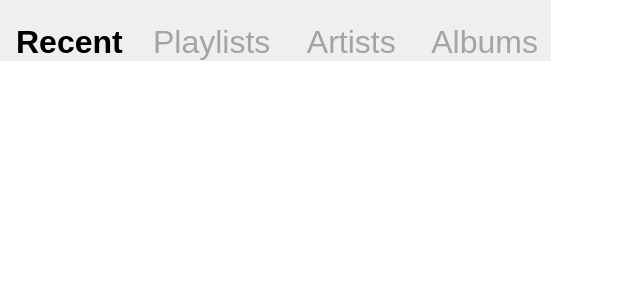
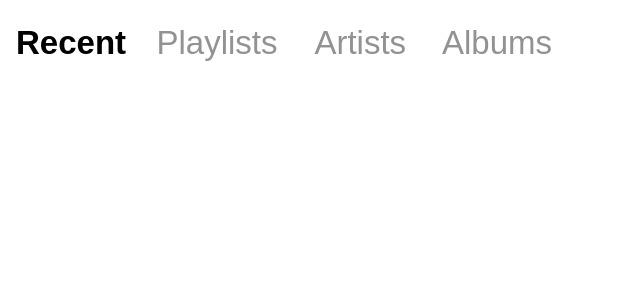
Before and after one commit to Azarattum/AmadeusUI, a Svelte app: page / in a window 1280 px wide. Shown: the top 300 px of the page, without its empty margins (0-640 px from the left). Built offline with nearby package versions, Linux system fonts and the light colour scheme.

Commit message:
Adjusted global styles

```diff
--- a/public/global.css
+++ b/public/global.css
@@ -1,6 +1,7 @@
 :root {
-  --color-background: rgba(248, 248, 248, 0.88);
-  --color-highlight: rgba(128, 128, 128, 0.2);
+  --color-transparent: #ffffff00;
+  --color-background: #ffffff;
+  --color-highlight: #d4d4d4;
   --color-element: #808080;
 
   --color-accent-0: #901518;
@@ -10,15 +11,36 @@
 
   --color-text-normal: #000000;
   --color-text-selected: #7e7e7e;
-  --color-text-caption: #a5a4a4;
+  --color-text-caption: #929292;
   --color-text-contrast: #f8f8f8;
 
-  --font-large: 32px;
+  --font-large: 33px;
+}
+
+@media (prefers-color-scheme: dark) {
+  :root {
+    --color-transparent: #00000000;
+    --color-background: #000000;
+    --color-highlight: #222222;
+    --color-element: #808080;
+
+    --color-accent-0: #901518;
+    --color-accent-50: #bd2020;
+    --color-accent-75: #dd1d30;
+    --color-accent-100: #ec2c50;
+
+    --color-text-normal: #fdfdfd;
+    --color-text-selected: #b6b6b6;
+    --color-text-caption: #858585;
+    --color-text-contrast: #131313;
+  }
 }
 
 * {
   -webkit-touch-callout: none;
   -webkit-tap-highlight-color: transparent;
+  color: var(--color-text-normal);
+  background: transparent;
 }
 
 html,
@@ -30,18 +52,16 @@ body {
   overflow-x: hidden;
 
   font-family: "Segoe UI", Tahoma, Geneva, Verdana, sans-serif;
+  background-color: var(--color-background);
 }
 
-span,
-h1,
-button {
-  color: var(--color-text);
-}
-
-button {
+button,
+a {
+  text-decoration: none;
   border: none;
   cursor: pointer;
   touch-action: manipulation;
   user-select: none;
+  outline: none;
   -webkit-user-select: none;
 }
```
